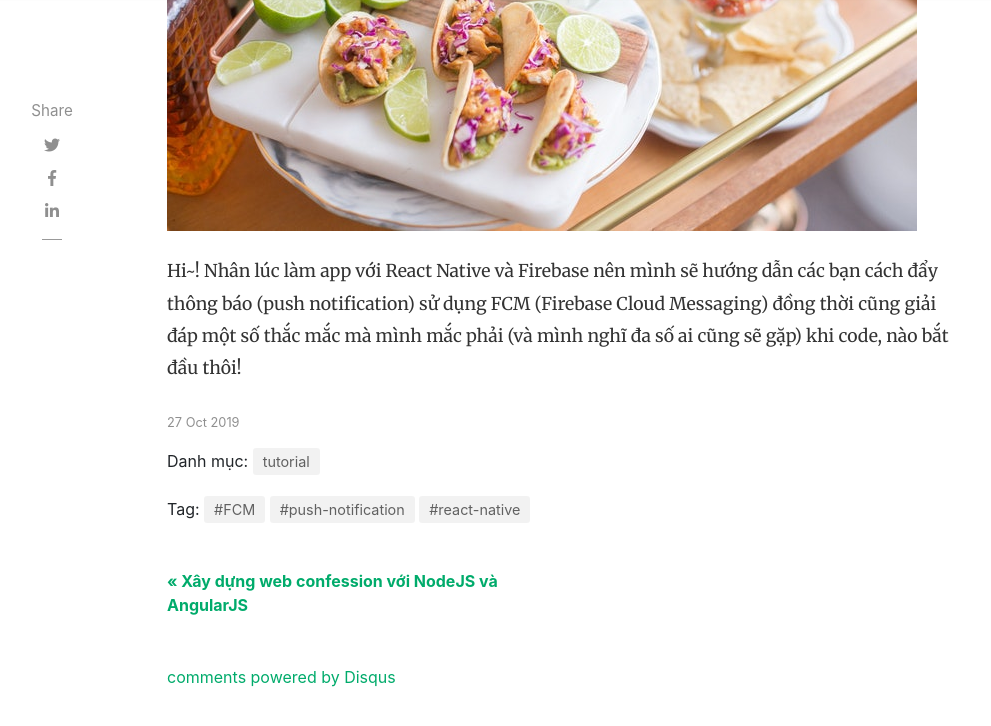
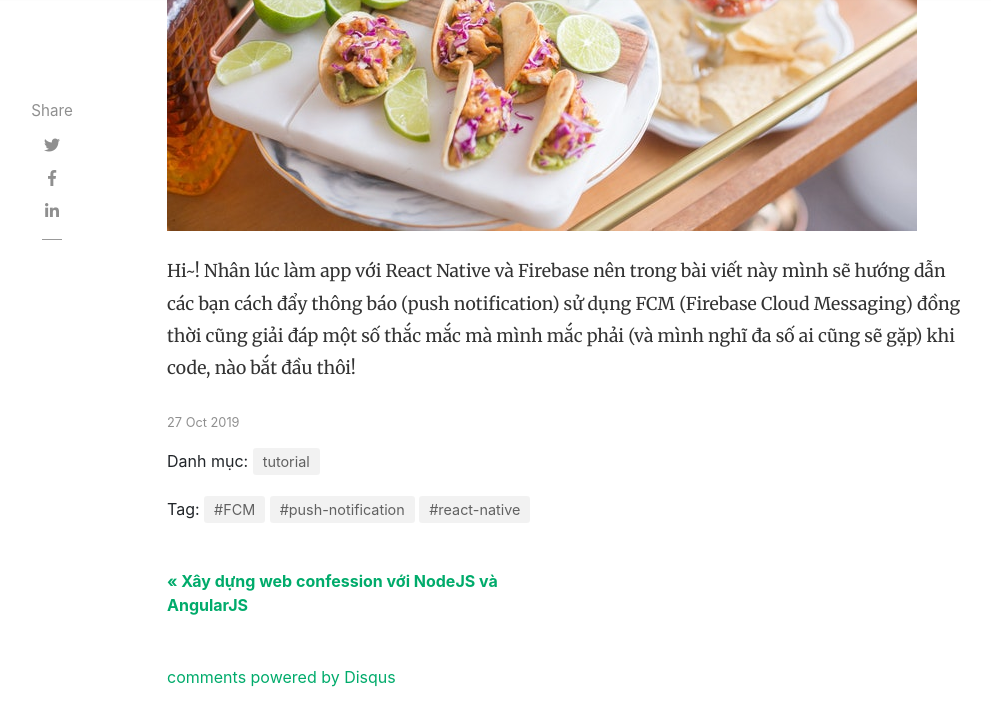
Before and after one commit to tuitucode/tuitucode.github.io, a Jekyll site: the page built from _posts/2019-10-27-push-notification-w-FCM-in-react-native.md, in a window 1280 px wide and 900 px high, scrolled down 741 px, cut to the strip 0-753 px from the top of the window. Shown: the top 726 px of the strip, without its empty margins (118-1109 px from the left). Built offline with Jekyll 4.4.1, drawn with Linux system fonts in a browser that asks for light colours; nearby versions of some CDN libraries; comment, search, counter and statistics services are not loaded.

Commit message:
Create 2019-10-27-push-notification-w-FCM-in-react-native.md

```diff
--- a/_posts/2019-10-27-push-notification-w-FCM-in-react-native.md
+++ b/_posts/2019-10-27-push-notification-w-FCM-in-react-native.md
@@ -14,4 +14,4 @@
 featured: false
 title: Push notification với Firebase Cloud Messaging trong React Native
 ---
-Hi~! Nhân lúc làm app với React Native và Firebase nên mình sẽ hướng dẫn các bạn cách đẩy thông báo (push notification) sử dụng FCM (Firebase Cloud Messaging) đồng thời cũng giải đáp một số thắc mắc mà mình mắc phải (và mình nghĩ đa số ai cũng sẽ gặp) khi code, nào bắt đầu thôi!
+Hi~! Nhân lúc làm app với React Native và Firebase nên trong bài viết này mình sẽ hướng dẫn các bạn cách đẩy thông báo (push notification) sử dụng FCM (Firebase Cloud Messaging) đồng thời cũng giải đáp một số thắc mắc mà mình mắc phải (và mình nghĩ đa số ai cũng sẽ gặp) khi code, nào bắt đầu thôi!
```
